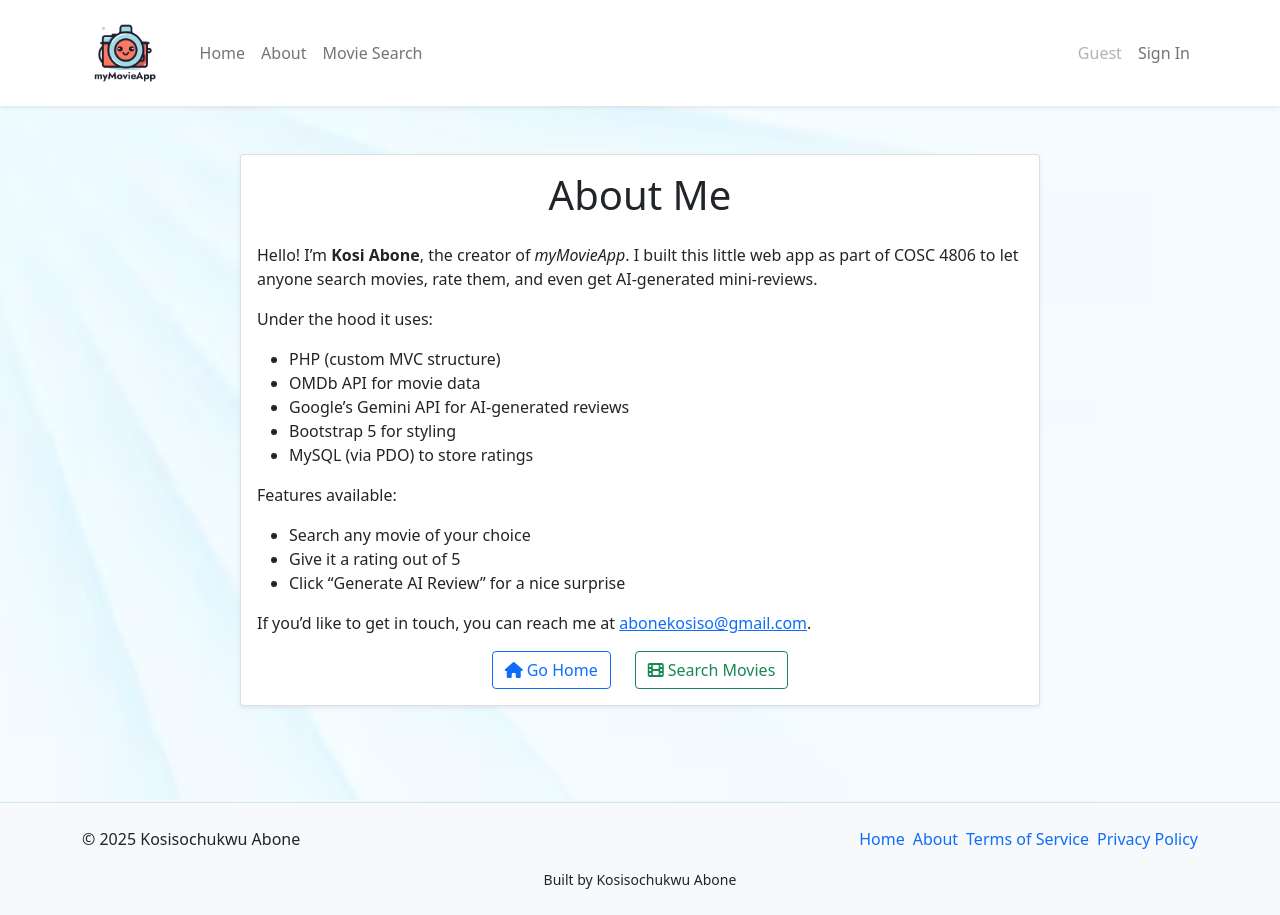
After one commit to KosyAbone/COSC-Project, a PHP site: template app/views/about/index.php in a window 1280 px wide. The commit adds this page. Run offline with PHP 8.4, Linux system fonts and the light colour scheme; the template is opened without the code that fills it, so the values that code supplies are empty.

Commit message:
Created an about page for a little summary of project and myself. Also wire up controller to initiate the view. Minor UI changes and then cleanup and testing done. App is Complete!

```diff
--- a/app/controllers/home.php
+++ b/app/controllers/home.php
@@ -4,7 +4,6 @@ class Home extends Controller {
 
     public function index() {
       $user = $this->model('User');
-      $data = $user->test();
 
 	    $this->view('home/index');
 	    die;
--- /dev/null
+++ b/app/views/about/index.php
@@ -0,0 +1,45 @@
+<?php require_once 'app/views/templates/header.php'; ?>
+
+<div class="container py-5">
+<div class="d-flex justify-content-center">
+  <div class="card shadow-sm" style="max-width: 800px; width: 100%;">
+    <div class="card-body">
+      <h1 class="card-title mb-4 text-center">About Me</h1>
+      <p class="card-text">
+        Hello! I’m <strong>Kosi Abone</strong>, the creator of <em>myMovieApp</em>.
+        I built this little web app as part of COSC 4806 to let anyone search movies,
+        rate them, and even get AI‑generated mini‑reviews.
+      </p>
+      <p>Under the hood it uses:</p>
+      <ul>
+        <li>PHP (custom MVC structure)</li>
+        <li>OMDb API for movie data</li>
+        <li>Google’s Gemini API for AI‑generated reviews</li>
+        <li>Bootstrap 5 for styling</li>
+        <li>MySQL (via PDO) to store ratings</li>
+      </ul>
+      <p>Features available:</p>
+      <ul>
+        <li>Search any movie of your choice</li>
+        <li>Give it a rating out of 5</li>
+        <li>Click “Generate AI Review” for a nice surprise</li>
+      </ul>
+      <p>
+        If you’d like to get in touch, you can reach me at
+        <a href="mailto:abonekosiso@gmail.com">abonekosiso@gmail.com</a>.
+      </p>
+
+      <div class="d-flex justify-content-center gap-4">
+        <a href="/home"  class="btn btn-outline-primary">
+          <i class="fas fa-home me-1"></i>Go Home
+        </a>
+        <a href="/movie" class="btn btn-outline-success">
+          <i class="fas fa-film me-1"></i>Search Movies
+        </a>
+      </div>
+      </div>
+    </div>
+  </div>
+</div>
+
+<?php require_once 'app/views/templates/footer.php'; ?>
--- a/app/views/movie/detail.php
+++ b/app/views/movie/detail.php
@@ -105,8 +105,8 @@
             <?php if (!$generated): ?> <!-- i.e if user hasn’t generated yet -->
               <a
                 href="/movie/detail?movie=<?= urlencode($movie['Title']) ?>&genAI=1"
-                class="btn btn-outline-info"
-              >Generate AI‑Review</a>
+                class="btn btn-outline-primary"
+              >Click here to Generate AI‑Review</a>
             <?php else: ?> <!-- i.e we have $aiReview -->
               <div class="card mb-4 p-3 bg-light">
                 <h5 class="mb-2">AI‑Generated Review</h5>
--- a/app/views/templates/footer.php
+++ b/app/views/templates/footer.php
@@ -10,8 +10,8 @@
         <ul class="list-inline mb-0 d-flex flex-nowrap justify-content-center justify-content-md-end">
           <li class="list-inline-item"><a href="/home" class="text-decoration-none">Home</a></li>
           <li class="list-inline-item"><a href="/about" class="text-decoration-none">About</a></li>
-          <li class="list-inline-item"><a href="/terms" class="text-decoration-none">Terms of Service</a></li>
-          <li class="list-inline-item"><a href="/privacy" class="text-decoration-none">Privacy Policy</a></li>
+          <li class="list-inline-item"><a href="/" class="text-decoration-none">Terms of Service</a></li>
+          <li class="list-inline-item"><a href="/" class="text-decoration-none">Privacy Policy</a></li>
         </ul>
       </div>
     </div>
```
Also changed, not shown: app/controllers/about.php (added, +7 -0 lines), app/controllers/secret.php (deleted, +0 -10 lines), app/views/secret/index.php (deleted, +0 -12 lines).
